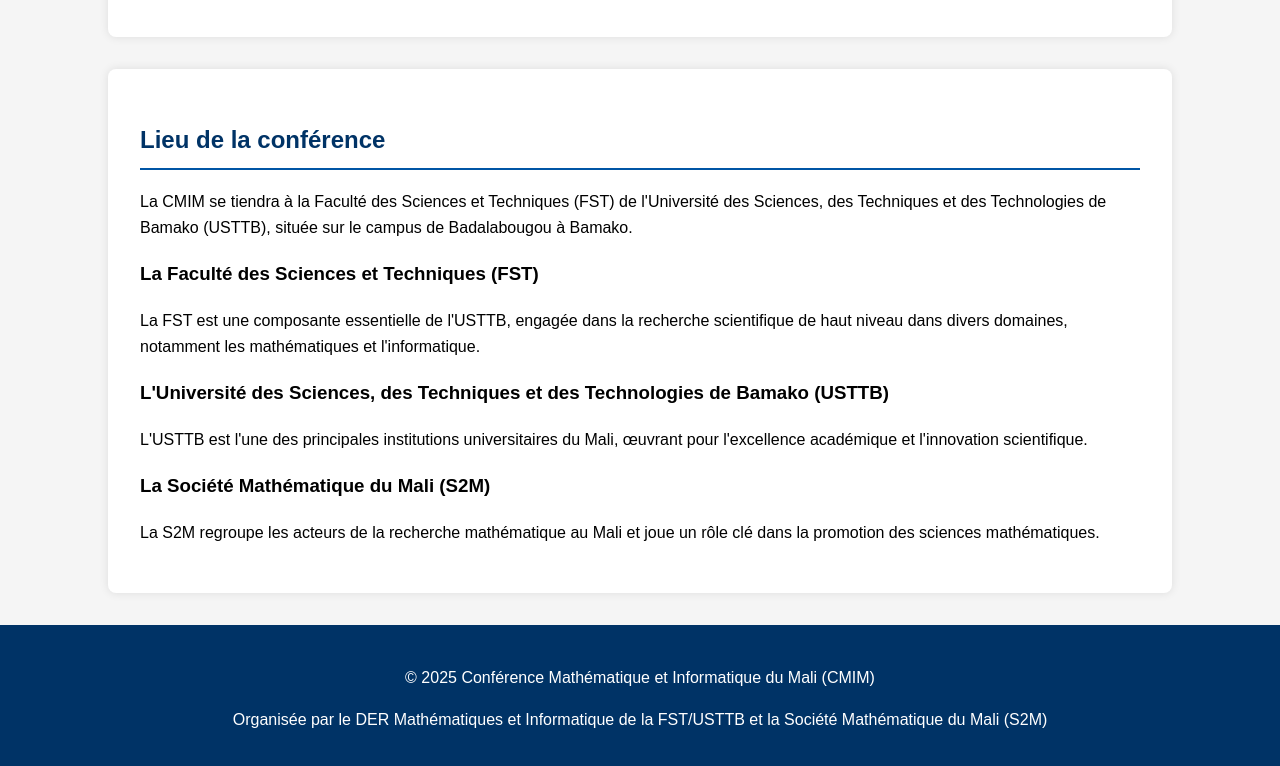
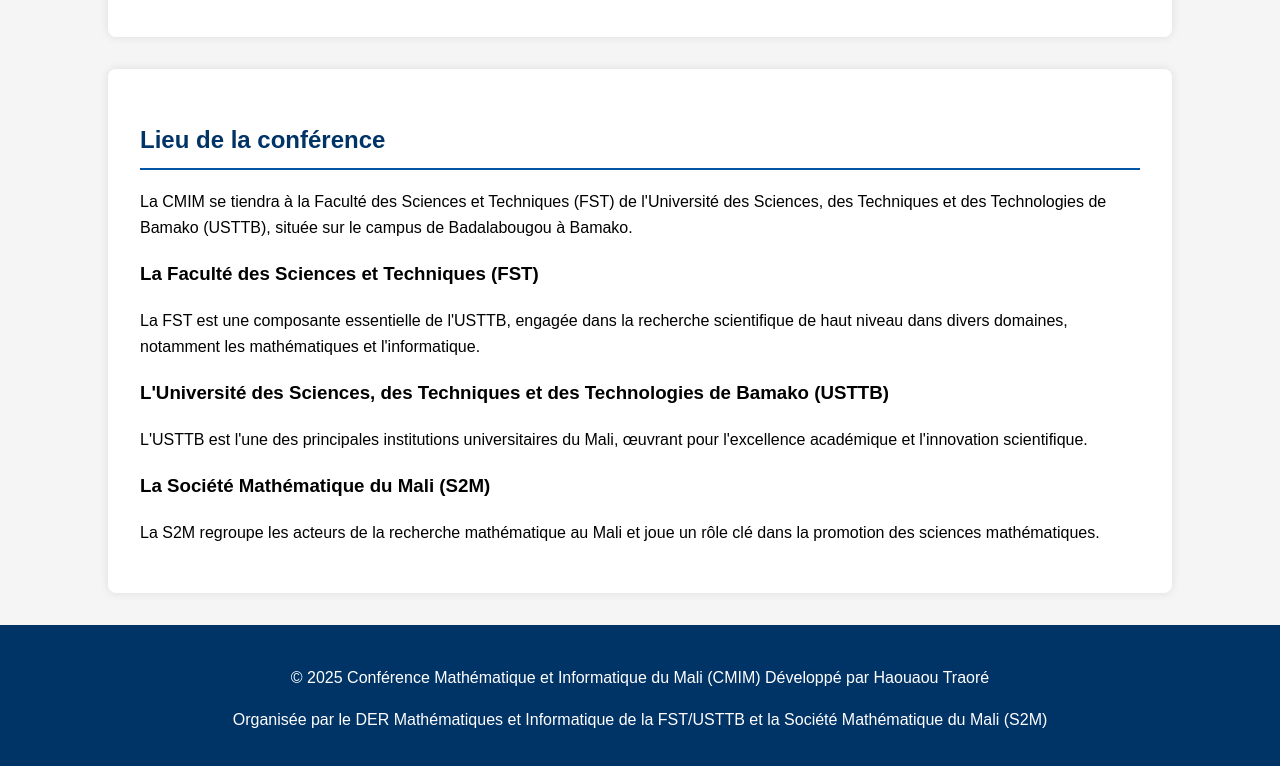
Before and after one commit to FST-USTTB/cmim-2025, a plain HTML site: page index.html in a window 1280 px wide. Shown: the part 6076-6842 px from the top of the page. Drawn offline with Linux system fonts and the light colour scheme.

Commit message:
Update index.html

```diff
--- a/index.html
+++ b/index.html
@@ -479,7 +479,7 @@
   </section>
 
   <footer>
-    <p>&copy; 2025 Conférence Mathématique et Informatique du Mali (CMIM)</p>
+    <p>&copy; 2025 Conférence Mathématique et Informatique du Mali (CMIM) Développé par Haouaou Traoré</p>
     <p>Organisée par le DER Mathématiques et Informatique de la FST/USTTB et la Société Mathématique du Mali (S2M)</p>
   </footer>
 </body>
```
